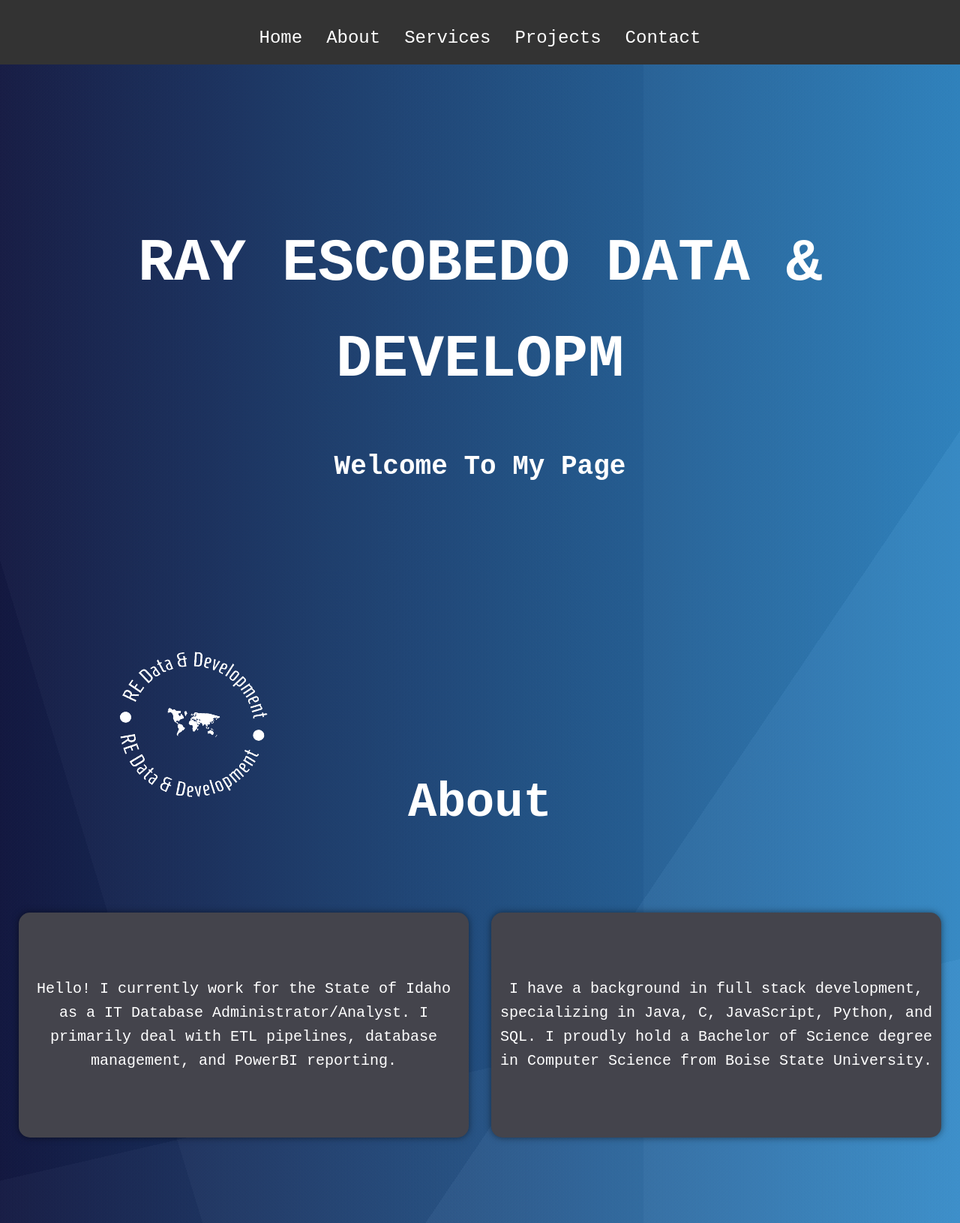
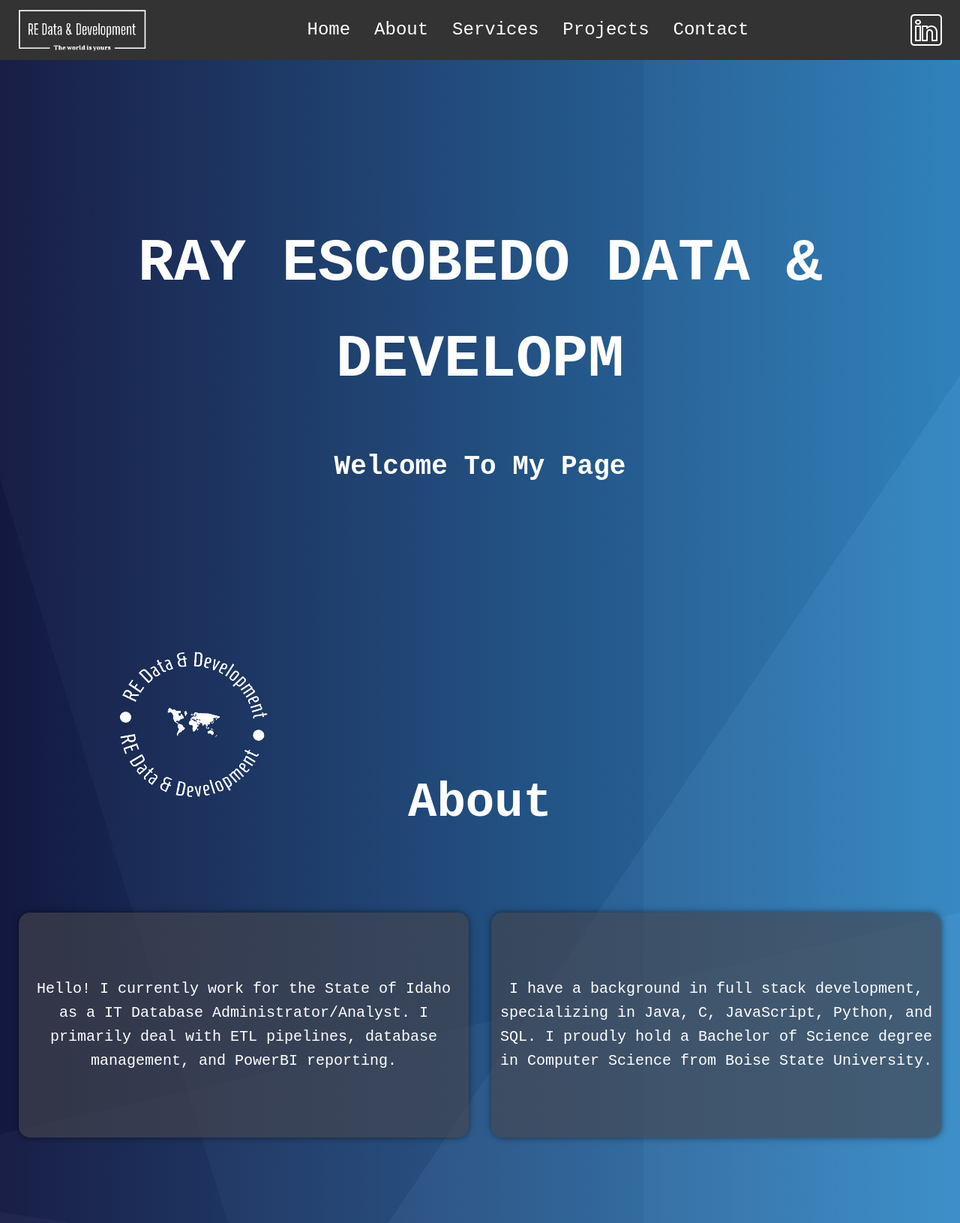
Before and after one commit to RayEscBSU/RayEscobedoDataNDev, a website: page index.html in a window 1280 px wide. Shown: the top 1631 px of the page at 75% size. Drawn offline with nearby package versions, Linux system fonts and the light colour scheme.

Commit message:
update - logos, css

```diff
--- a/css/styles.css
+++ b/css/styles.css
@@ -12,7 +12,6 @@ body {
     background-blend-mode: multiply, multiply; */
     background-image: linear-gradient(41deg, rgba(107, 107, 107, 0.04) 0%, rgba(107, 107, 107, 0.04) 8%,rgba(31, 31, 31, 0.04) 8%, rgba(31, 31, 31, 0.04) 100%),linear-gradient(9deg, rgba(228, 228, 228, 0.04) 0%, rgba(228, 228, 228, 0.04) 62%,rgba(54, 54, 54, 0.04) 62%, rgba(54, 54, 54, 0.04) 100%),linear-gradient(124deg, rgba(18, 18, 18, 0.04) 0%, rgba(18, 18, 18, 0.04) 37%,rgba(233, 233, 233, 0.04) 37%, rgba(233, 233, 233, 0.04) 100%),linear-gradient(253deg, rgba(201, 201, 201, 0.04) 0%, rgba(201, 201, 201, 0.04) 55%,rgba(47, 47, 47, 0.04) 55%, rgba(47, 47, 47, 0.04) 100%),linear-gradient(270deg, rgba(172, 172, 172, 0.04) 0%, rgba(172, 172, 172, 0.04) 33%,rgba(26, 26, 26, 0.04) 33%, rgba(26, 26, 26, 0.04) 100%),linear-gradient(64deg, rgba(11, 11, 11, 0.04) 0%, rgba(11, 11, 11, 0.04) 38%,rgba(87, 87, 87, 0.04) 38%, rgba(87, 87, 87, 0.04) 100%),linear-gradient(347deg, rgba(199, 199, 199, 0.04) 0%, rgba(199, 199, 199, 0.04) 69%,rgba(4, 4, 4, 0.04) 69%, rgba(4, 4, 4, 0.04) 100%),linear-gradient(313deg, rgba(36, 36, 36, 0.04) 0%, rgba(36, 36, 36, 0.04) 20%,rgba(91, 91, 91, 0.04) 20%, rgba(91, 91, 91, 0.04) 100%),linear-gradient(90deg, rgb(10, 17, 72),rgb(35, 148, 228));
 }
-
 header {
     background: #333;
     color: #fff;
@@ -22,13 +21,29 @@ header {
     width: 100%;
     top: 0;
     z-index: 1000;
+    display: flex;
+    align-items: center;
+    justify-content: space-between; /* Adjusted for spacing */
+    height: 80px; /* Adjust height as needed */
+    padding: 0 20px; /* Add some padding for better spacing */
+}
+
+#homePageLogo {
+    position: relative; /* Adjusted for positioning within header */
+    height: 60px; /* Adjust height as needed to fit in the nav */
+    width: auto; /* Maintain aspect ratio */
+}
+#linkedInLogo{
+    padding-top: 10px;
+    align-items: center;
 }
 
 nav ul {
     list-style: none;
     display: flex;
     justify-content: center;
-    margin-top: 1rem;
+    margin: 0; /* Reset margin */
+    padding: 0; /* Reset padding */
 }
 
 nav ul li {
@@ -65,6 +80,13 @@ section {
 #home {
     flex-direction: column;
 }
+/*#home > #homePageLogo{*/
+/*    position: absolute;*/
+/*    left: 10%; !* Center horizontally *!*/
+/*    transform: translateX(-50%); !* Adjust horizontal centering *!*/
+/*    top: 10px; !* 20px down from the top *!*/
+/*    z-index: 1000; !* Ensure it stays on top of other elements *!*/
+/*}*/
 
 #home > #title {
     font-size: 1rem;
@@ -102,6 +124,9 @@ section {
     font-size: 4rem;
     margin-bottom: 20px;
 }
+.content >div {
+    background-color: rgba(68,68,76,.65);
+}
 
 #about .content {
     display: flex;
@@ -117,7 +142,7 @@ section {
     width: 600px; /* Fixed width */
     height: 300px; /* Fixed height */
     font-size: 20px;
-    background-color: #44444C; /* Optional: background color for better visibility */
+    /*background-color: #44444C; !* Optional: background color for better visibility *!*/
     padding: 10px; /* Optional: padding inside the divs */
     box-shadow: 0 0 10px rgba(0, 0, 0, 0.5); /* Optional: shadow for better visibility */
     display: flex;
@@ -156,7 +181,7 @@ section {
     height: auto; /* Adjust height as needed */
     max-width: 800px; /* Optional: maximum width */
     font-size: 20px;
-    background-color: #44444C; /* Optional: background color for better visibility */
+    /*background-color: #44444C; !* Optional: background color for better visibility *!*/
     padding: 20px; /* Optional: padding inside the divs */
     box-shadow: 0 0 10px rgba(0, 0, 0, 0.5); /* Optional: shadow for better visibility */
     display: flex;
@@ -205,7 +230,7 @@ section {
     width: 100%;
     height: auto;
     padding: 20px;
-    background-color: #44444C;
+    /*background-color: #44444C;*/
     border-radius: 15px;
     box-shadow: 0 0 10px rgba(0, 0, 0, 0.5);
 }
@@ -215,8 +240,7 @@ section {
     height: 0;
     opacity: 0;
     overflow: hidden;
-    padding: 20px;
-    background-color: #44444C;
+    /*background-color: #44444C;*/
     border-radius: 15px;
     box-shadow: 0 0 10px rgba(0, 0, 0, 0.5);
     transition: height 0.5s ease, opacity 0.3s ease;
@@ -251,7 +275,7 @@ section {
     height: auto; /* Adjust height as needed */
     max-width: 800px; /* Optional: maximum width */
     font-size: 20px;
-    background-color: #44444C; /* Optional: background color for better visibility */
+    /*background-color: #44444C; !* Optional: background color for better visibility *!*/
     padding: 20px; /* Optional: padding inside the divs */
     box-shadow: 0 0 10px rgba(0, 0, 0, 0.5); /* Optional: shadow for better visibility */
     display: flex;
--- a/index.html
+++ b/index.html
@@ -12,6 +12,7 @@
 </head>
 <body>
 <header>
+        <img id="homePageLogo" src="images/re2 copy.png" alt="LogoRE">
         <nav>
             <ul>
                 <li><a href="index.html">Home</a></li>
@@ -21,6 +22,10 @@
                 <li><a href="#contact">Contact</a></li>
             </ul>
         </nav>
+        <a
+            href="https://www.linkedin.com/in/raymundo-escobedo/">
+            <img id="linkedInLogo" src="images/linkedin.png" alt="LinkedIn logo">
+        </a>
 </header>
 
 <main>
--- a/js/scripts.js
+++ b/js/scripts.js
@@ -70,14 +70,19 @@ document.addEventListener("DOMContentLoaded", function() {
             const content = this.querySelector('.project-expanded');
 
             if (!expanded) {
-                gsap.to(content, { height: 'auto', opacity: 1, duration: 1, ease: 'power2.inOut' });
+                gsap.set(content, { height: "auto", display: "block" });
+                let height = content.clientHeight; // Get the auto height
+                gsap.fromTo(content, { height: 0, opacity: 0 }, { height: height, opacity: 1, duration: 1, ease: 'power2.inOut' });
             } else {
-                gsap.to(content, { height: 0, opacity: 50, duration: 1, ease: 'power2.inOut' });
+                gsap.to(content, { height: 0, opacity: 0, duration: 1, ease: 'power2.inOut' }).then(() => {
+                    gsap.set(content, { display: "none" });
+                });
             }
 
             this.setAttribute('data-expanded', !expanded);
         });
     });
+
 
     // Optional: You can add a delay before enabling scroll to ensure the user sees the entire animation
     setTimeout(enableScroll, 9500); // 3.5s + 3s for repeats + 6s delay + additional buffer
```
Also changed, not shown: images/linkedin.png (added), images/re2 copy.png (added), 1 other file. Lines whose indentation alone changed are shown as unchanged.
